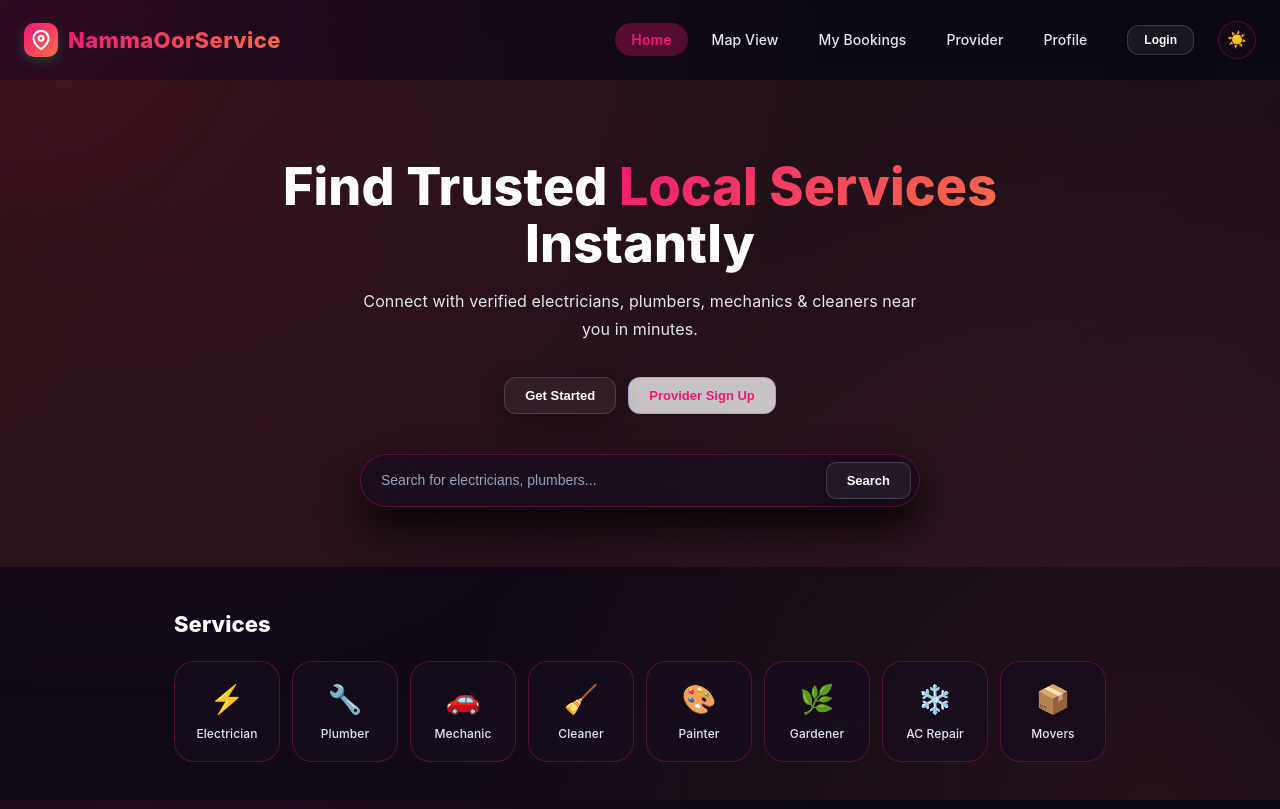
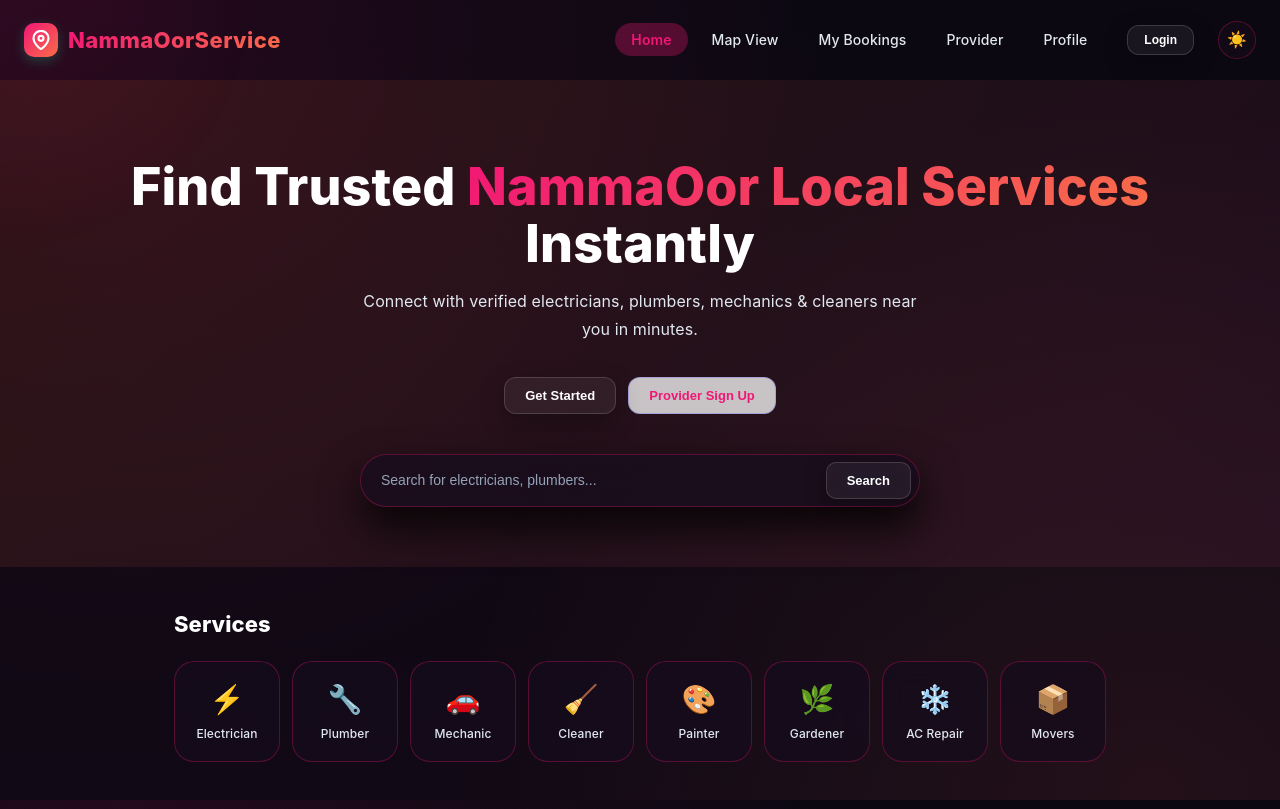
Before and after one commit to mohd-Rasidh/LocalHub, a website built with Vite: page index.html in a window 1280 px wide. Shown: the top 809 px of the page. Built offline with nearby package versions, Linux system fonts and the light colour scheme; some packages are replaced by stand-ins of ours; no server answers; the database is empty.

Commit message:
Update index.html

```diff
--- a/index.html
+++ b/index.html
@@ -34,7 +34,7 @@
 <!-- LANDING -->
 <div class="page active" id="pg-landing">
   <div class="hero">
-    <h1>Find Trusted <span>Local Services</span><br>Instantly</h1>
+    <h1>Find Trusted <span>NammaOor Local Services</span><br>Instantly</h1>
     <p>Connect with verified electricians, plumbers, mechanics & cleaners near you in minutes.</p>
     <div class="hero-btns">
       <button class="btn-primary" onclick="show('dashboard');toast('🎉 Welcome to LocalHub!','success')">Get Started</button>
```
